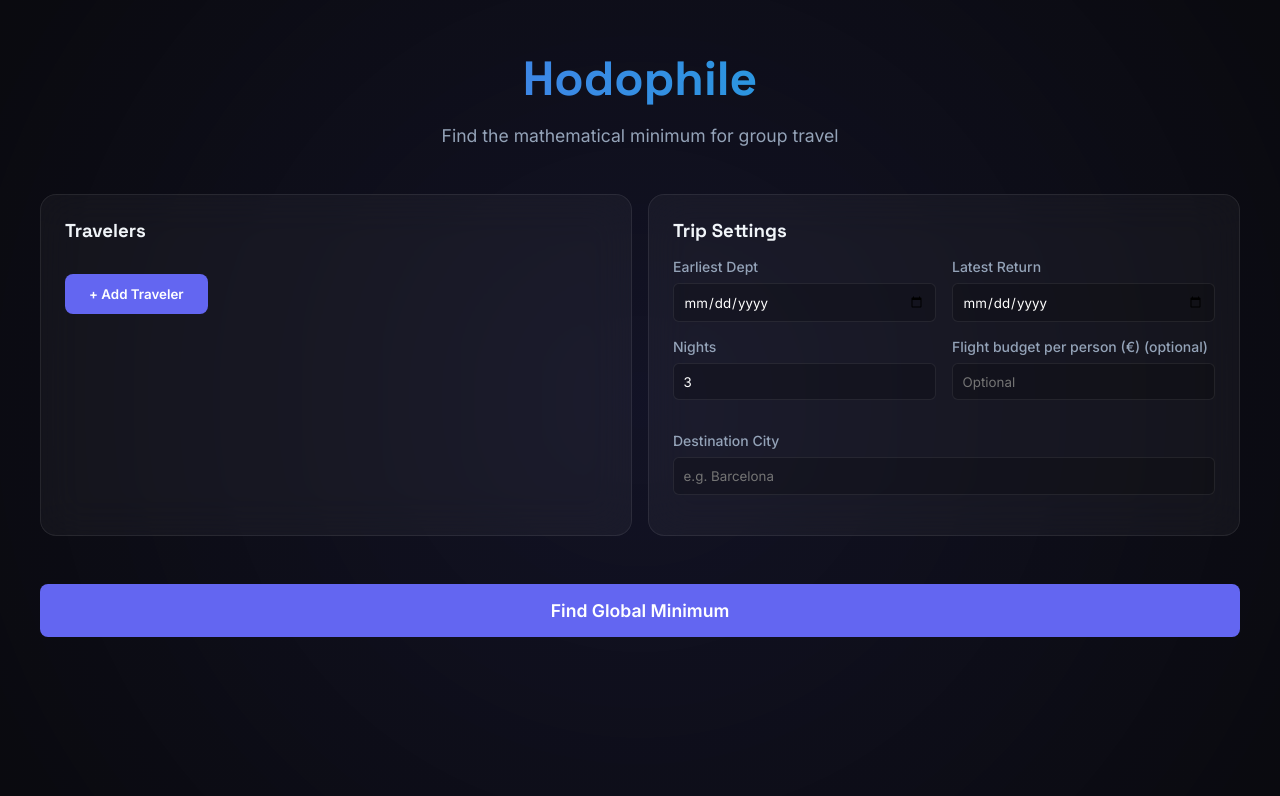
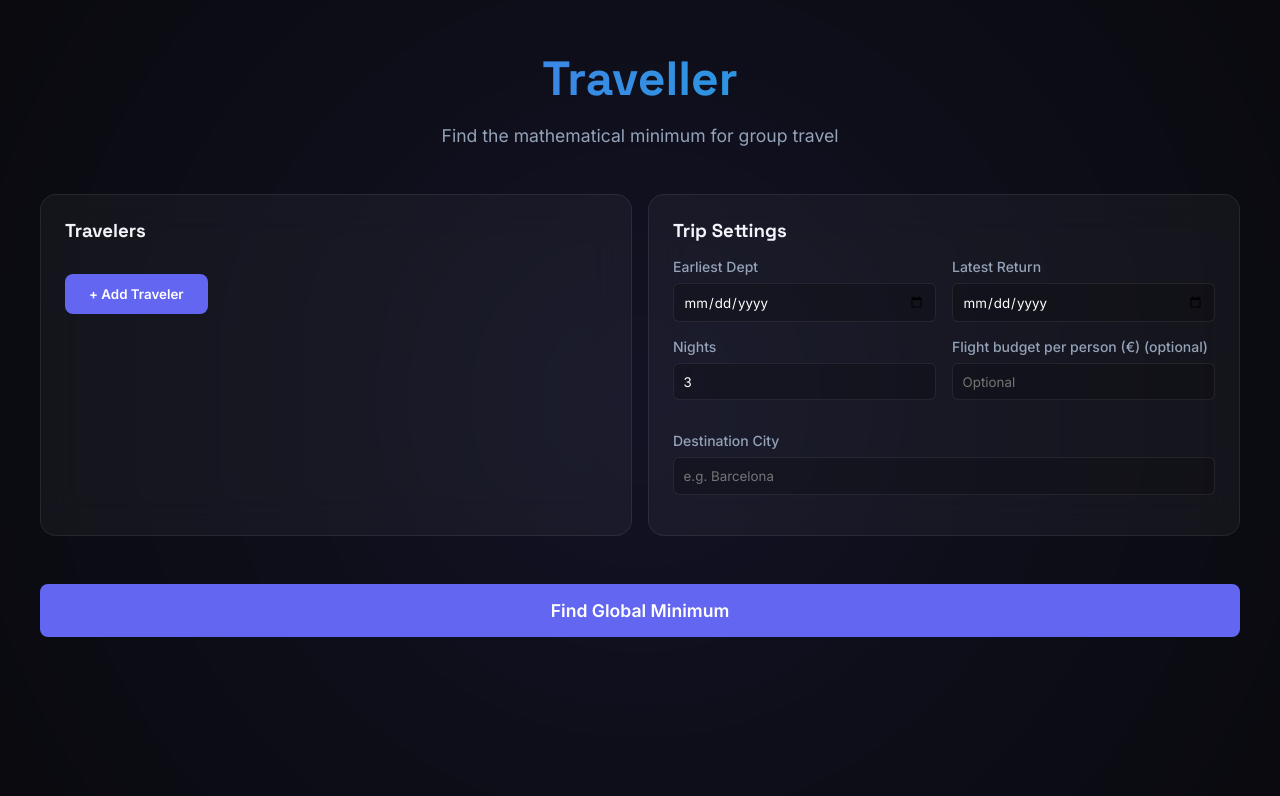
Before and after one commit to chetanbavdhankar/traveller, a plain HTML site: page index.html in a window 1280 px wide. Drawn offline with Linux system fonts and the light colour scheme; no server answers.

Commit message:
Update index.html

```diff
--- a/index.html
+++ b/index.html
@@ -3,7 +3,7 @@
 <head>
     <meta charset="UTF-8">
     <meta name="viewport" content="width=device-width, initial-scale=1.0">
-    <title>Hodophile — Group Travel Optimizer</title>
+    <title>Traveller — Group Travel Optimizer</title>
     <link href="https://fonts.googleapis.com/css2?family=Inter:wght@400;500;600&family=JetBrains+Mono:wght@400;500;700&family=Space+Grotesk:wght@500;700&display=swap" rel="stylesheet">
     <style>
         :root {
@@ -63,7 +63,7 @@
 <body>
     <div class="particles"></div>
     <div class="header">
-        <h1 class="gradient-text" style="font-size: 3rem;">Hodophile</h1>
+        <h1 class="gradient-text" style="font-size: 3rem;">Traveller</h1>
         <p style="color: var(--text-secondary); font-size: 1.1rem; max-width: 600px; margin: 0 auto;">Find the mathematical minimum for group travel</p>
     </div>
 
```
